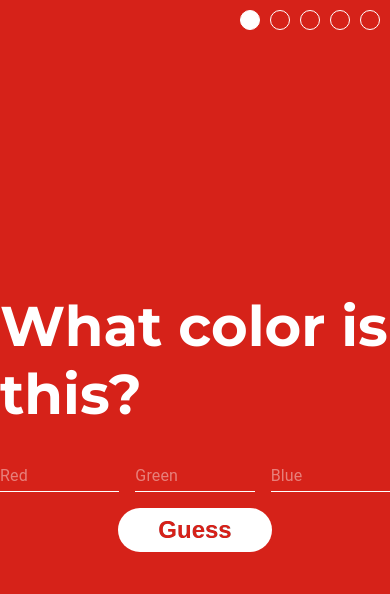
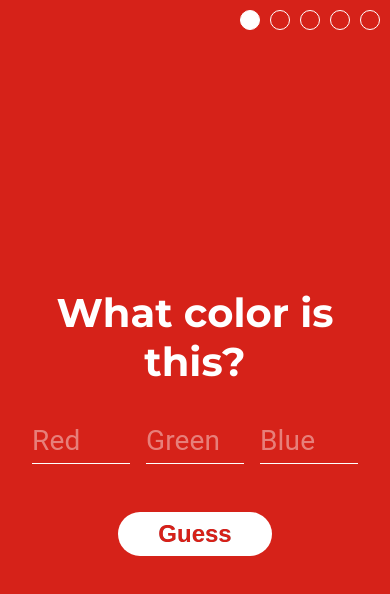
Before and after one commit to MateCon/ColorGuessr, a React (Create React App) app: page /game in a window 390 px wide. Shown: the top 594 px of the page. Built offline with nearby package versions, Linux system fonts and the light colour scheme.

Commit message:
make it responsive for mobile

```diff
--- a/src/App.scss
+++ b/src/App.scss
@@ -143,3 +143,26 @@ h1 {
 	width: 20px !important;
 	height: 20px !important;
 }
+
+@media (max-width: 600px) {
+	#root {
+		padding: 2rem;
+	}
+
+	h1 {
+		text-align: center;
+		font-size: 2.5rem;
+	}
+}
+
+input {
+	font-size: 1.75rem !important;
+}
+
+form button {
+	margin-top: 2rem !important;
+}
+
+.Mui-error {
+	font-size: 1.25rem !important;
+}
```
